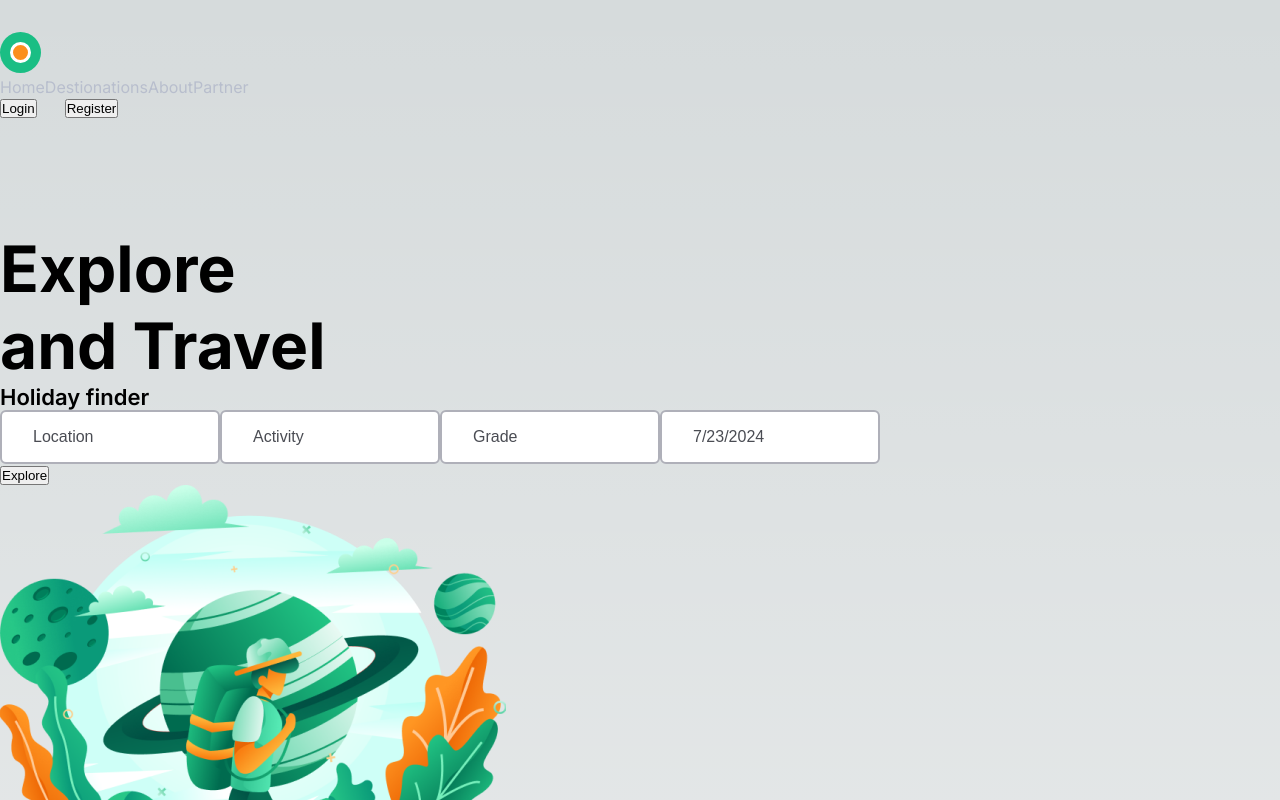
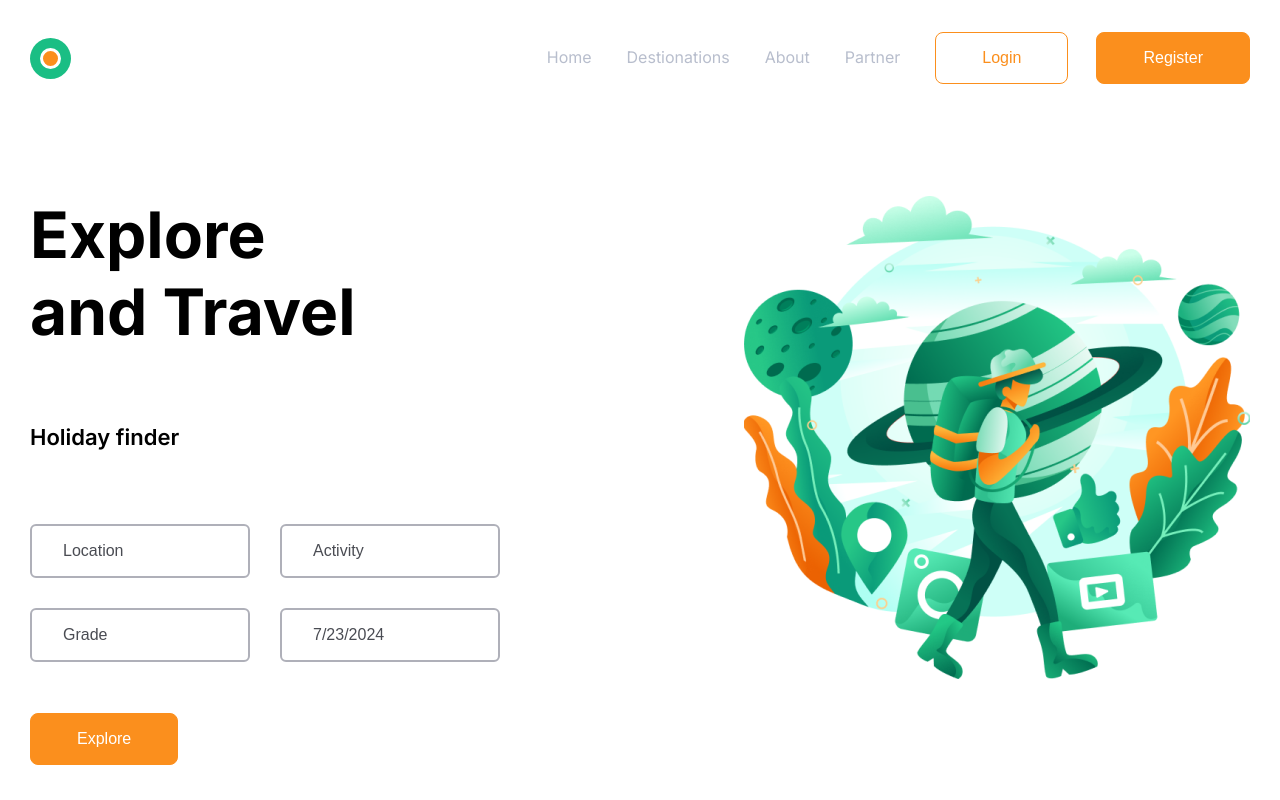
Before and after one commit to truffie/thousand-sunny, a Next.js app: page / in a window 1280 px wide. Shown: the top 800 px of the page. Built offline with nearby package versions, Linux system fonts and the light colour scheme.

Commit message:
style(globals): add general styles

```diff
--- a/src/app/globals.css
+++ b/src/app/globals.css
@@ -1,76 +1,12 @@
 :root {
-  --max-width: 1100px;
-  --border-radius: 12px;
-  --font-mono: ui-monospace, Menlo, Monaco, "Cascadia Mono", "Segoe UI Mono",
-    "Roboto Mono", "Oxygen Mono", "Ubuntu Monospace", "Source Code Pro",
-    "Fira Mono", "Droid Sans Mono", "Courier New", monospace;
-
-  --foreground-rgb: 0, 0, 0;
-  --background-start-rgb: 214, 219, 220;
-  --background-end-rgb: 255, 255, 255;
-
-  --primary-glow: conic-gradient(
-    from 180deg at 50% 50%,
-    #16abff33 0deg,
-    #0885ff33 55deg,
-    #54d6ff33 120deg,
-    #0071ff33 160deg,
-    transparent 360deg
-  );
-  --secondary-glow: radial-gradient(
-    rgba(255, 255, 255, 1),
-    rgba(255, 255, 255, 0)
-  );
-
-  --tile-start-rgb: 239, 245, 249;
-  --tile-end-rgb: 228, 232, 233;
-  --tile-border: conic-gradient(
-    #00000080,
-    #00000040,
-    #00000030,
-    #00000020,
-    #00000010,
-    #00000010,
-    #00000080
-  );
-
-  --callout-rgb: 238, 240, 241;
-  --callout-border-rgb: 172, 175, 176;
-  --card-rgb: 180, 185, 188;
-  --card-border-rgb: 131, 134, 135;
-}
-
-@media (prefers-color-scheme: dark) {
-  :root {
-    --foreground-rgb: 255, 255, 255;
-    --background-start-rgb: 0, 0, 0;
-    --background-end-rgb: 0, 0, 0;
-
-    --primary-glow: radial-gradient(rgba(1, 65, 255, 0.4), rgba(1, 65, 255, 0));
-    --secondary-glow: linear-gradient(
-      to bottom right,
-      rgba(1, 65, 255, 0),
-      rgba(1, 65, 255, 0),
-      rgba(1, 65, 255, 0.3)
-    );
-
-    --tile-start-rgb: 2, 13, 46;
-    --tile-end-rgb: 2, 5, 19;
-    --tile-border: conic-gradient(
-      #ffffff80,
-      #ffffff40,
-      #ffffff30,
-      #ffffff20,
-      #ffffff10,
-      #ffffff10,
-      #ffffff80
-    );
-
-    --callout-rgb: 20, 20, 20;
-    --callout-border-rgb: 108, 108, 108;
-    --card-rgb: 100, 100, 100;
-    --card-border-rgb: 200, 200, 200;
-  }
+  --max-width: 1220px;
+  --border-radius: 8px;
+  --primary-bg-color: #fb8f1d;
+  --primary-button-color: #fb8f1d;
+  --primary-text-color: #202336;
+  --font-mono: ui-monospace, Menlo, Monaco, 'Cascadia Mono', 'Segoe UI Mono',
+    'Roboto Mono', 'Oxygen Mono', 'Ubuntu Monospace', 'Source Code Pro',
+    'Fira Mono', 'Droid Sans Mono', 'Courier New', monospace;
 }
 
 * {
@@ -78,21 +14,10 @@
   padding: 0;
   margin: 0;
 }
-
 html,
 body {
   max-width: 100vw;
   overflow-x: hidden;
-}
-
-body {
-  color: rgb(var(--foreground-rgb));
-  background: linear-gradient(
-      to bottom,
-      transparent,
-      rgb(var(--background-end-rgb))
-    )
-    rgb(var(--background-start-rgb));
 }
 
 a {
@@ -100,8 +25,68 @@ a {
   text-decoration: none;
 }
 
-@media (prefers-color-scheme: dark) {
-  html {
-    color-scheme: dark;
+button {
+  font-size: 1rem;
+  font-weight: 500;
+  padding: 16px 46px;
+  background-color: #fff;
+  border: 1px solid var(--primary-bg-color);
+  color: var(--primary-button-color);
+  border-radius: var(--border-radius);
+  transition: all 0.2s ease;
+  &:hover {
+    text-shadow: 0 0 1px var(--primary-button-color);
+    box-shadow: 0 0 5px var(--primary-bg-color);
   }
 }
+
+/* section,main,header,footer {
+  background-color: #7b4a4a;
+  border: 3px solid black;
+} */
+
+.colored {
+  color: #fff;
+  background-color: var(--primary-bg-color);
+  &:hover {
+    text-shadow: 0 0 1px #fff;
+  }
+}
+
+.wrapper {
+  margin: 0 auto;
+  max-width: var(--max-width);
+}
+
+.promo {
+  padding-top: 104px;
+  h1 {
+    font-size: 64px;
+    max-width: 356px;
+  }
+  .content {
+    gap: 74px;
+
+    p {
+      font-weight: 600;
+      font-size: 22px;
+    }
+  }
+}
+.layout-rows {
+  display: flex;
+  justify-content: space-between;
+}
+
+.layout-columns {
+  display: flex;
+  flex-direction: column;
+}
+
+/* inputs */
+.input-wrapper {
+  flex-wrap: wrap;
+  max-width: 470px;
+  gap: 30px;
+  margin-bottom: 51px;
+}
```
